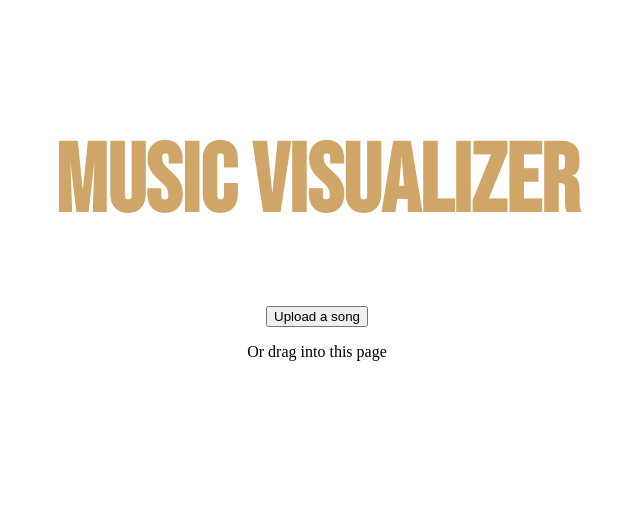
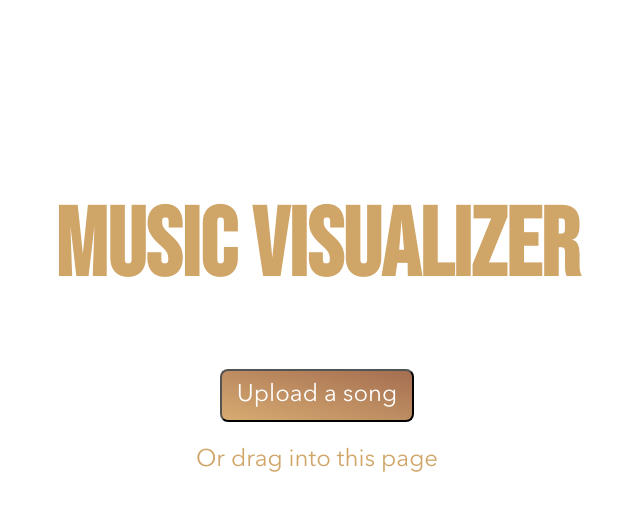
Before and after one commit to baotpham/music-visualizer, an Angular app: page /home in a window 1280 px wide. Shown: the top 510 px of the page, without its empty margins (323-963 px from the left). Built offline with nearby package versions, Linux system fonts and the light colour scheme.

Commit message:
UI for homepage

```diff
--- a/src/app/pages/home/home.component.scss
+++ b/src/app/pages/home/home.component.scss
@@ -3,14 +3,22 @@
   font-size: 6rem;
   font-family: 'BebasNeue', 'arial', serif;
   color: #D0A568;
-  margin-top: 10%;
+  margin-top: 15%;
 }
 
 .upload-container {
   text-align: center;
+  font-family: 'AvenirNext', 'arial', serif;
+  color: #D0A568;
+  font-size: 1.5rem;
 
   .upload-button {
-
+    font-size: 1.5rem;
+    font-family: 'AvenirNext', 'arial', serif;
+    padding: 10px 15px;
+    border-radius: 8px;
+    color: white;
+    background: linear-gradient(to top right, #D7AB72, #A46E50);
   }
 
   .text {
```
